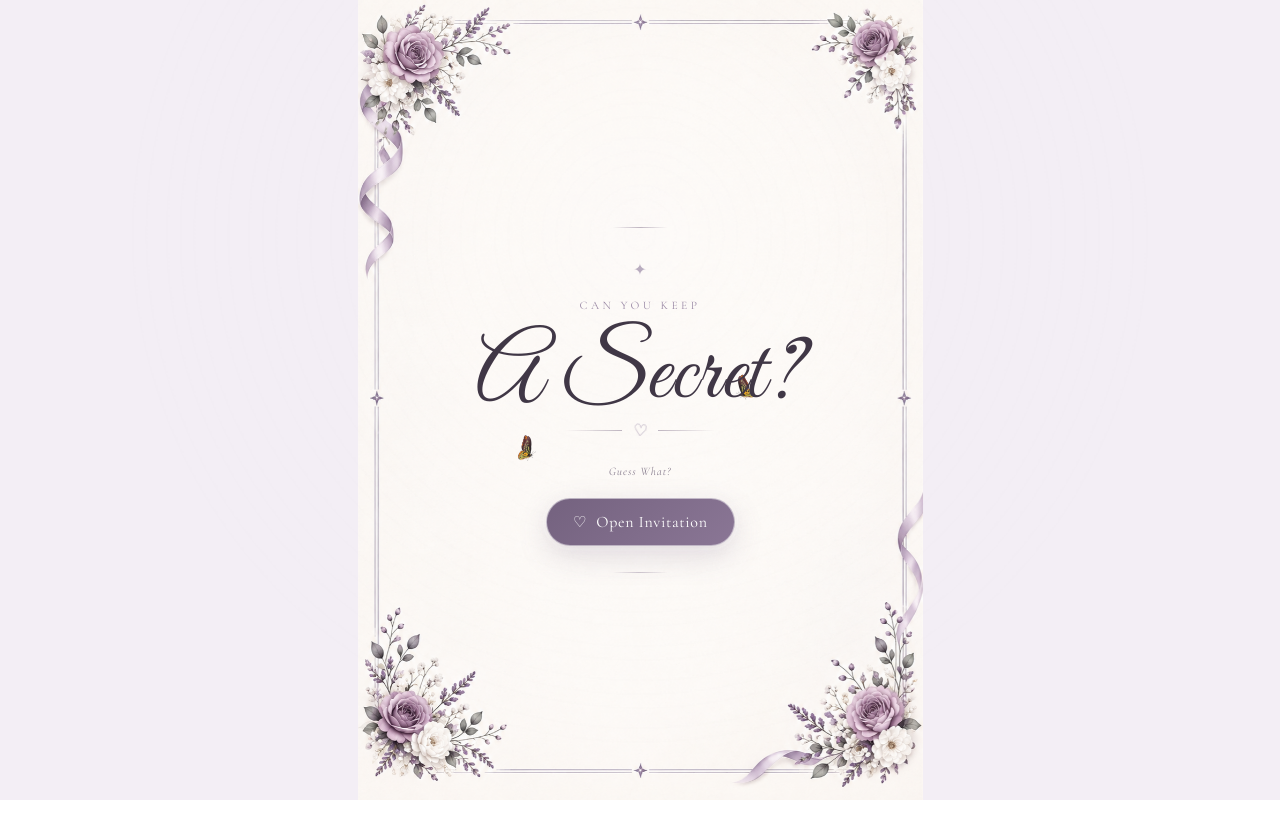
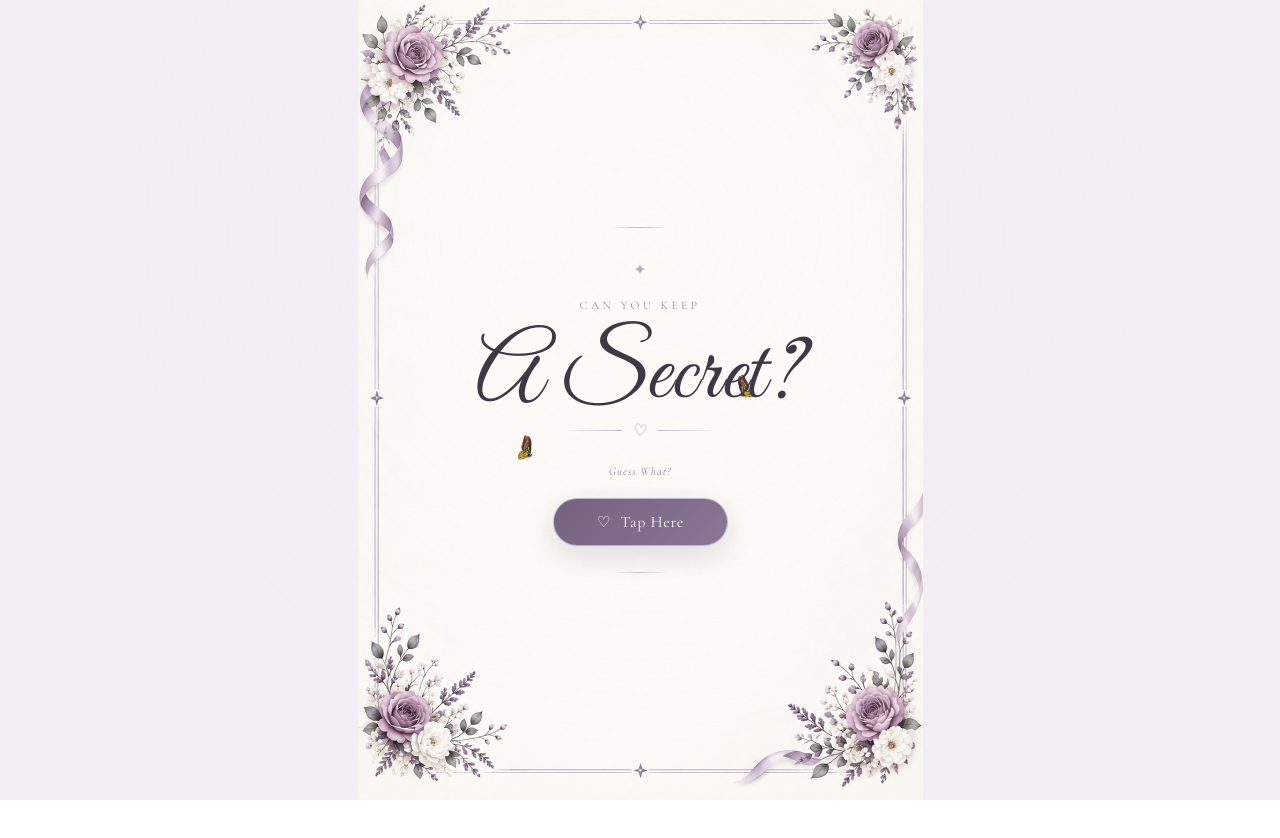
Before and after one commit to Arfah12/digital-wedding-card, a React (Vite) app: page / in a window 1280 px wide. Shown: the top 838 px of the page. Built offline with nearby package versions, Linux system fonts and the light colour scheme; no server answers; the database is empty.

Commit message:
Update wedding card design and Firebase integration

```diff
--- a/src/App.jsx
+++ b/src/App.jsx
@@ -256,7 +256,7 @@ const handleOpenInvitation = () => {
               ♡
             </span>
 
-            Open Invitation
+            Tap Here
 
           </button>
 
```
